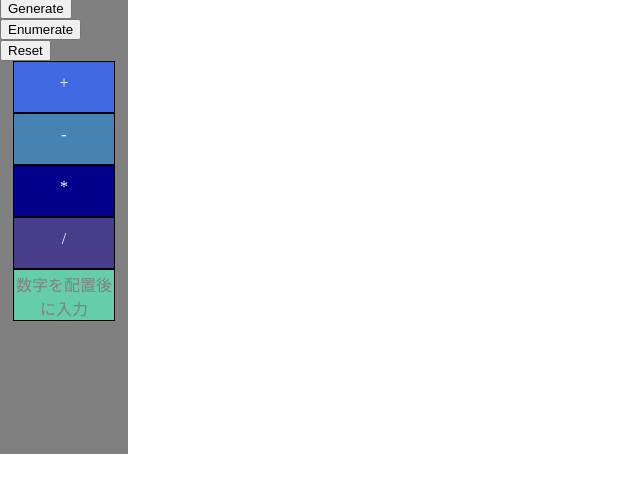
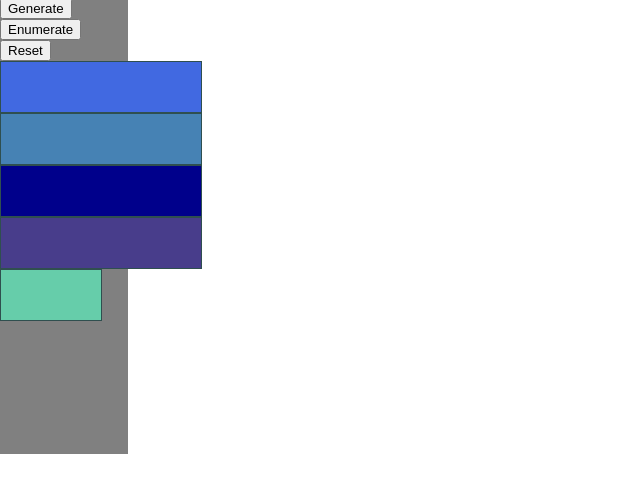
Before and after one commit to tsumiki-works/Pyramid, a plain HTML site: page frontend/index.html in a window 1280 px wide. Shown: the part 27-520 px from the top of the page, without its empty margins (0-640 px from the left). Drawn offline with Linux system fonts and the light colour scheme.

Commit message:
menuBlockを作った。なぜか座標は合ってない。

```diff
--- a/frontend/index.html
+++ b/frontend/index.html
@@ -18,7 +18,7 @@
             <button id="generator">Generate</button>
             <button id="enumerator">Enumerate</button>
             <button id="reset">Reset</button>
-        <center>
+       <!-- <center>
             <div class="menublock1">
                 <font color = "white">+</font>
             </div>
@@ -35,6 +35,7 @@
                 <font color = "gray">数字を配置後に入力</font>
             </div>
         </center>
+        -->
         </div>
         <div id="workspace"></div>
     </div>
--- a/frontend/main.js
+++ b/frontend/main.js
@@ -20,8 +20,11 @@ let y_dragstart = 0;
 let listener_move = null;
 let listener_up = null;
 
+let menublock = [];
+
 // Temp variants for BLOCK_ID
 let block_num = 0;
+let menublock_num = 0;
 
 function createBlock(x, y, w, h, t, n) {
     const elem = document.createElement("div");
@@ -49,6 +52,39 @@ function createBlock(x, y, w, h, t, n) {
     return block;
 }
 
+function createmenuBlock(x, y, w, h, t, n) {
+    const elem = document.createElement("div");
+    elem.style.left = x + "px";
+    elem.style.top = y + "px";
+    elem.style.width = w + "px";
+    elem.style.height = h + "px";
+    elem.classList.add(t);
+    let block = [];
+    block.push(x);
+    block.push(y);
+    block.push(w);
+    block.push(h);
+    block.push(null);
+    block.push([]);
+    block.push(menublock_num);
+    block.push(t);
+    block.push(n);
+    block.push(elem);
+    elem.onmousedown = event => funBlockOnMouseDown(menublock, event);
+    menu.appendChild(elem);
+
+    menublock_num += 1;
+
+    return block;
+}
+
+createmenuBlock(20, 10, 100 *2 , 50, "plus", 2);
+createmenuBlock(20, 110, 100 * 2, 50, "minus", 2);
+createmenuBlock(20, 210, 100 * 2, 50, "times", 2);
+createmenuBlock(20, 310, 100 * 2, 50, "waru", 2);
+createmenuBlock(20, 410, 100, 50, "number", 2);
+
+
 function getCenterX(block) {
     return block[BLOCK_X] + block[BLOCK_W] / 2.0;
 }
@@ -75,6 +111,10 @@ function updatePosition(block, x, y) {
 }
 
 // Event/Block
+
+function funBlockOnMouseDown2(menublock, event) {
+
+}
 
 function funBlockOnMouseDown(block, event) {
     const rect = block[BLOCK_ELEM].getBoundingClientRect();
--- a/frontend/style.css
+++ b/frontend/style.css
@@ -26,67 +26,51 @@ div#workspace {
     position: absolute;
     cursor: move;
     background-color: royalblue;
-    // テスト時に見やすくするため仮の枠線追加
     border-color: darkslategray;
     border-style: solid;
     border-width: 1.5px;
 }
 
-.menublock1 {
+.plus {
     text-align:center;
-    width: 100px;
-    height: 26px;
-    padding:12px 0;
     background-color: royalblue;
-    // テスト時に見やすくするため仮の枠線追加
+
     border-color: darkslategray;
     border-style: solid;
     border-width: 1.5px;
 }
 
-.menublock2 {
+.minus {
     text-align:center;
-    width: 100px;
-    height: 26px;
-    padding:12px 0;
     background-color: steelblue;
-    // テスト時に見やすくするため仮の枠線追加
+
     border-color: darkslategray;
     border-style: solid;
     border-width: 1.5px;
 }
 
-.menublock3 {
+.times {
     text-align:center;
-    width: 100px;
-    height: 26px;
-    padding:12px 0;
     background-color: darkblue;
-    // テスト時に見やすくするため仮の枠線追加
+/* テスト時に見やすくするため仮の枠線追加 */
     border-color: darkslategray;
     border-style: solid;
     border-width: 1.5px;
 }
 
-.menublock4 {
+.waru {
     text-align:center;
-    width: 100px;
-    height: 26px;
-    padding:12px 0;
     background-color: darkslateblue;
-    // テスト時に見やすくするため仮の枠線追加
+    /* テスト時に見やすくするため仮の枠線追加 */
     border-color: darkslategray;
     border-style: solid;
     border-width: 1.5px;
 }
 
-.menublock5 {
+.number {
     text-align:center;
-    width: 100px;
-    height: 46px;
-    padding: 2px 0px;
     background-color: mediumaquamarine;
-    // テスト時に見やすくするため仮の枠線追加
+
     border-color: darkslategray;
     border-style: solid;
     border-width: 1.5px;
```
